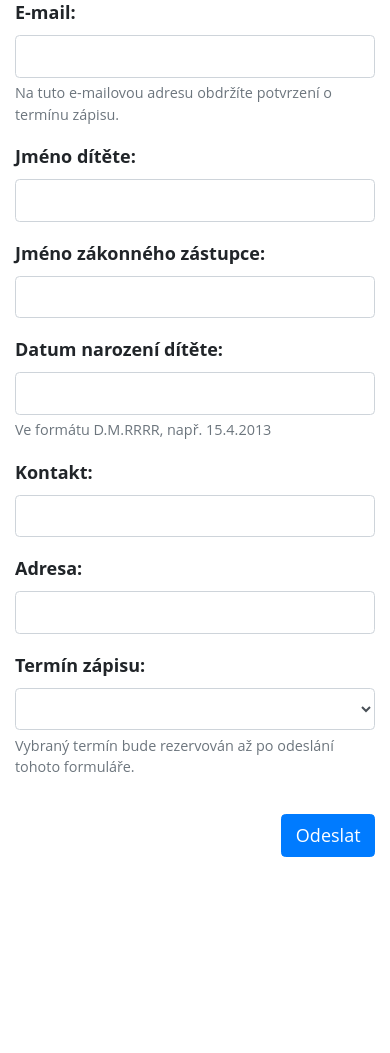
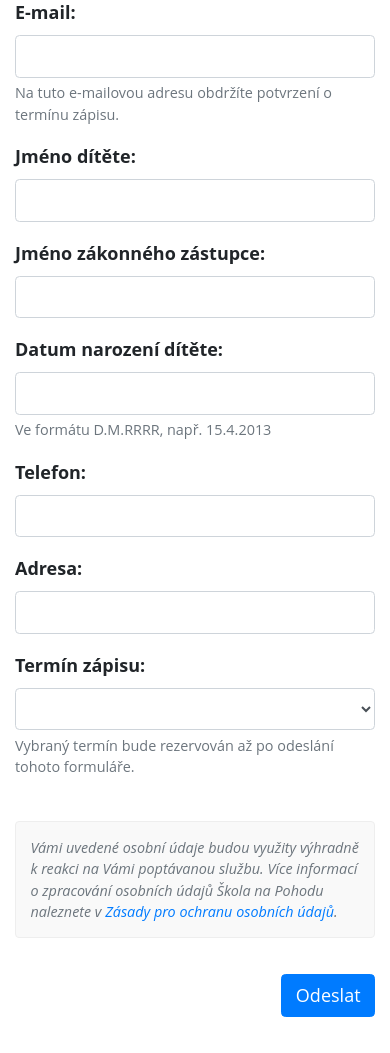
Before and after one commit to mtirsel/zsagenda, a Django app: template zsagenda/templates/registration_form.html in a window 390 px wide. Shown: the part 588-1641 px from the top of the page. Before the commit the page ends 1445 px from the top, so only its background shows below. Run offline with Django 3.2, Linux system fonts and the light colour scheme; the template is opened without the code that fills it: values that come from a table or form of the project are taken from there, others are empty; some libraries are stand-ins or nearby versions.

Commit message:
Added legal note at the bootom of the reg form. Renamed contact to phone.

```diff
--- a/zsagenda/project_static_files/css/styles.css
+++ b/zsagenda/project_static_files/css/styles.css
@@ -58,3 +58,14 @@ form .errorlist {
 .alert {
     text-align: left;
 }
+
+form .legal-note {
+    margin-top: 3em;
+    font-style: italic;
+    color: #6c757d;
+    font-size: 80%;
+    padding: 1em;
+    background-color: #f9f9f9;
+    border: 1px solid #eee;
+    border-radius: 4px;
+}
--- a/zsagenda/regform/admin.py
+++ b/zsagenda/regform/admin.py
@@ -28,7 +28,7 @@ class RegistrationAnswerAdmin(admin.ModelAdmin):
         'child_name',
         'parent_name',
         'child_birth_date',
-        'contact',
+        'phone',
         'address',
         'note',
         'created',
--- a/zsagenda/regform/forms.py
+++ b/zsagenda/regform/forms.py
@@ -27,7 +27,7 @@ class RegistrationAnswerForm(forms.ModelForm):
             'child_name',
             'parent_name',
             'child_birth_date',
-            'contact',
+            'phone',
             'address',
         ]
 
--- a/zsagenda/regform/models.py
+++ b/zsagenda/regform/models.py
@@ -43,8 +43,8 @@ class RegistrationAnswer(models.Model):
         verbose_name='datum narození dítěte',
         help_text='Ve formátu D.M.RRRR, např. 15.4.2013'
     )
-    contact = models.CharField(
-        verbose_name='kontakt',
+    phone = models.CharField(
+        verbose_name='telefon',
         max_length=255,
     )
     address = models.CharField(
--- a/zsagenda/templates/registration_form.html
+++ b/zsagenda/templates/registration_form.html
@@ -41,6 +41,10 @@
                         {% include "snippets/form_field.html" with field=field %}
                     {% endfor %}
 
+                    <p class="legal-note">
+                        Vámi uvedené osobní údaje budou využity výhradně k reakci na Vámi poptávanou službu. Více informací o zpracování osobních údajů Škola na Pohodu naleznete v <a href="https://www.skolanapohodu.cz/osobni-udaje/" target="_blank">Zásady pro ochranu osobních údajů</a>.
+                    </p>
+
                     <div class="row form-actions">
                         <div class="col">
                             <button type="submit" name="form_submit_btn" class="btn btn-primary">Odeslat</button>
```
Also changed, not shown: zsagenda/regform/migrations/0009_auto_20190118_1425.py (added).
